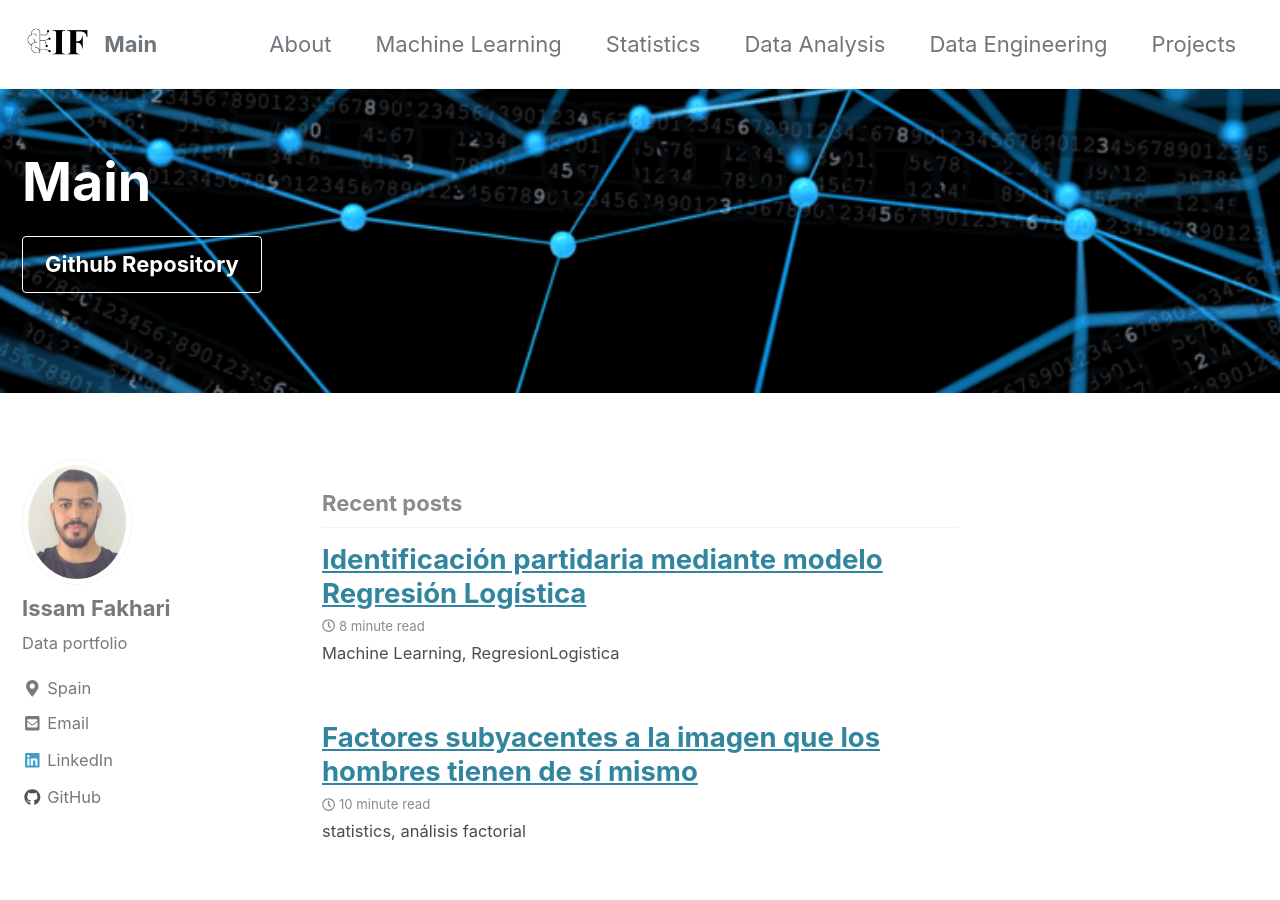
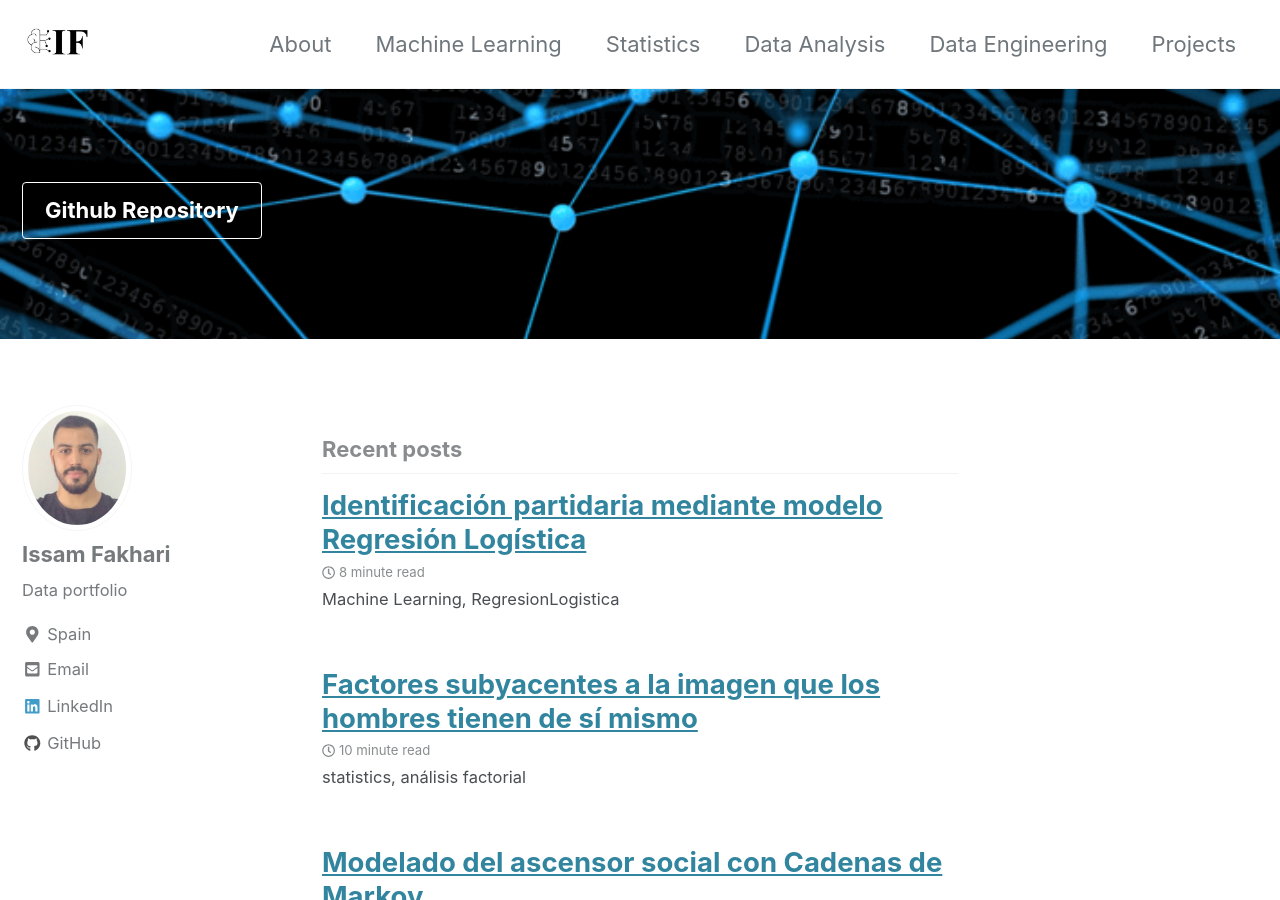
Before and after one commit to IssamFakhari/issamfakhari.github.io, a Jekyll site: the page built from index.html, in a window 1280 px wide and 900 px high. Built offline with Jekyll 4.4.1, drawn with Linux system fonts in a browser that asks for light colours; cached includes are drawn as plain includes; the list of posts is cut into pages by our own code.

Commit message:
Update _config.yml

```diff
--- a/_config.yml
+++ b/_config.yml
@@ -16,7 +16,7 @@ minimal_mistakes_skin    : "default" # "air", "aqua", "contrast", "dark", "dirt"
 
 # Site Settings
 locale                   : "en-US"
-title                    : "Main"
+title                    : " "
 title_separator          : "-"
 name                     : "Issam Fakhari"
 description              : "Data Projects"
```
